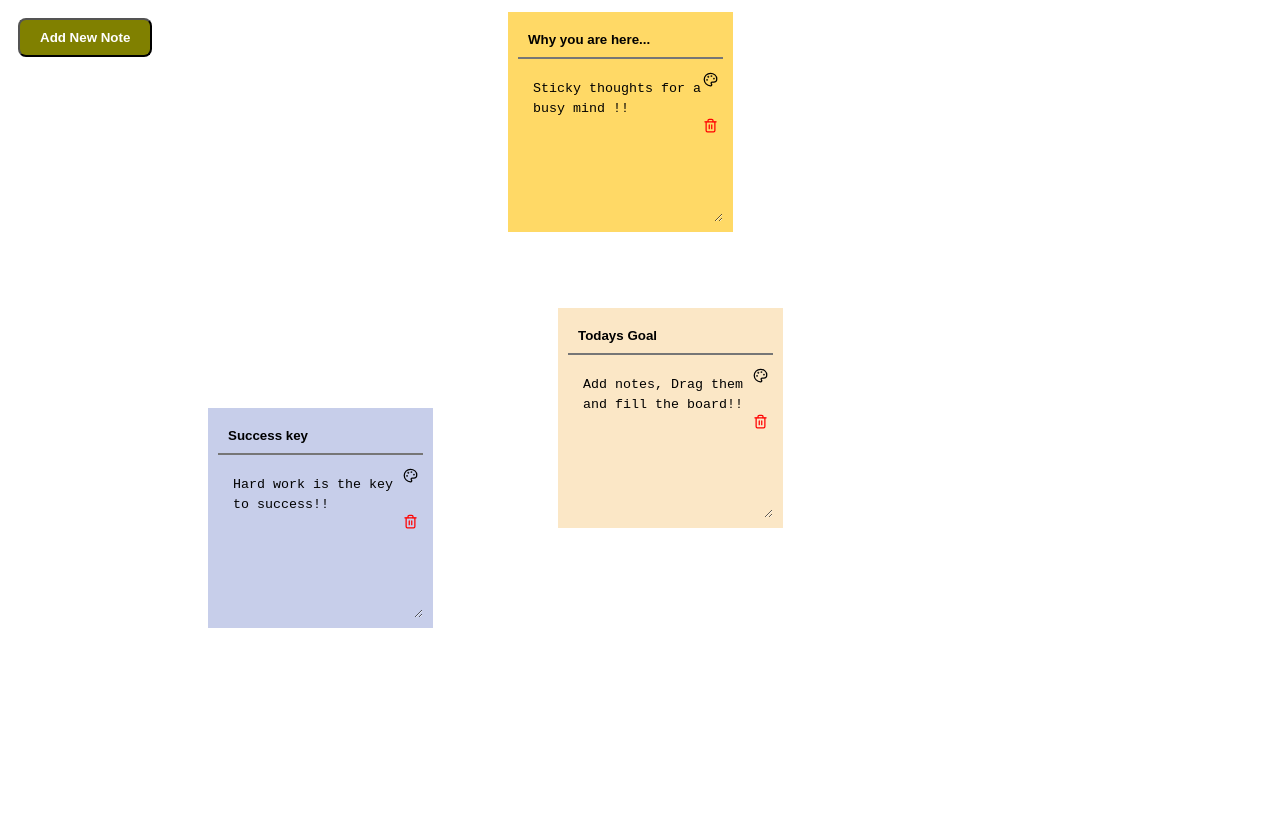
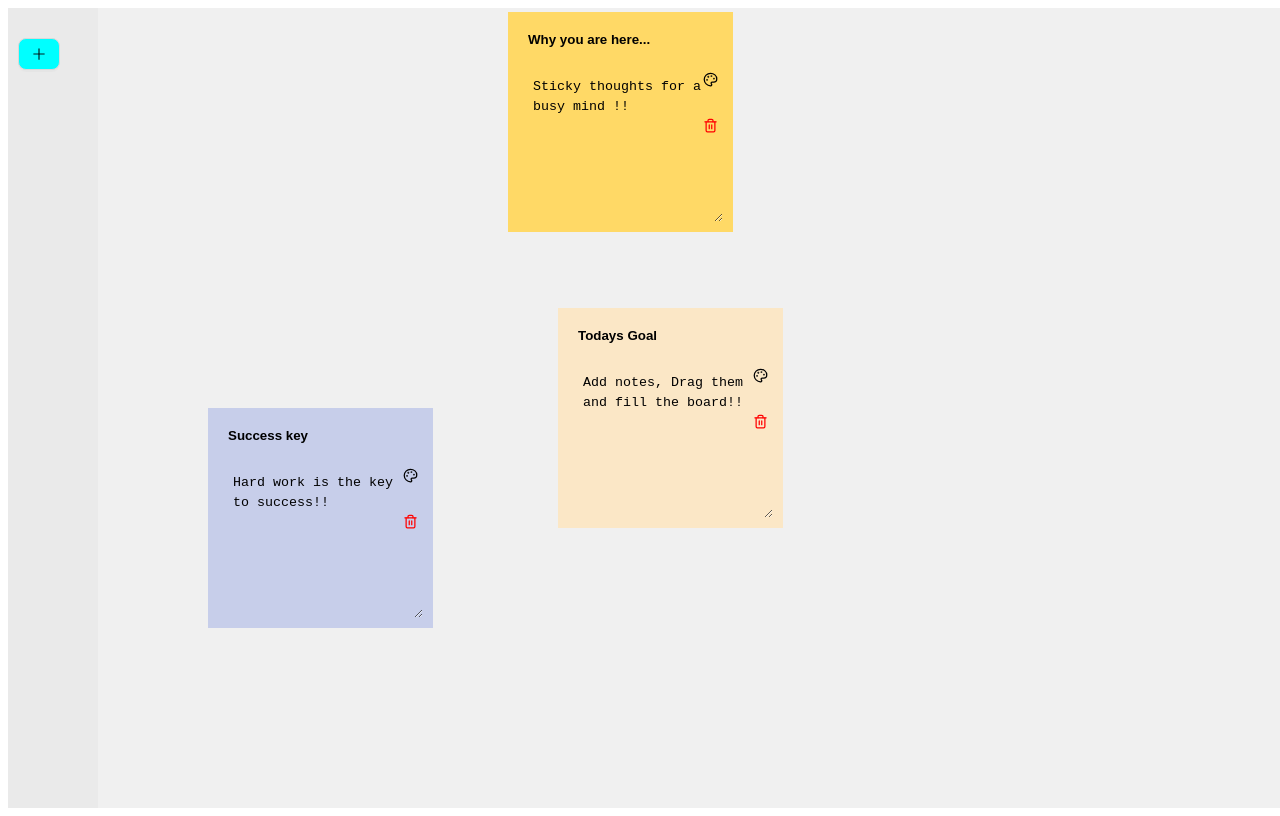
Before and after one commit to React-Ts-Apps/drag-and-drop-notes, a React (Vite) app: page / in a window 1280 px wide. Built offline with nearby package versions, Linux system fonts and the light colour scheme.

Commit message:
add scss and antd button

```diff
--- a/package.json
+++ b/package.json
@@ -10,9 +10,11 @@
     "preview": "vite preview"
   },
   "dependencies": {
+    "antd": "^5.28.1",
     "lucide-react": "^0.553.0",
     "react": "^19.0.0",
-    "react-dom": "^19.0.0"
+    "react-dom": "^19.0.0",
+    "scss": "^0.2.4"
   },
   "devDependencies": {
     "@eslint/js": "^9.21.0",
@@ -23,6 +25,7 @@
     "eslint-plugin-react-hooks": "^5.1.0",
     "eslint-plugin-react-refresh": "^0.4.19",
     "globals": "^15.15.0",
+    "sass-embedded": "^1.93.3",
     "typescript": "~5.7.2",
     "typescript-eslint": "^8.24.1",
     "vite": "^6.2.0"
--- a/src/components/NotesBoard/AddNoteButton.tsx
+++ b/src/components/NotesBoard/AddNoteButton.tsx
@@ -1,13 +1,17 @@
 import { AddNoteProps } from "../../types/notes"
+import IconButton from "../ui/Button"
+import { PlusOutlined } from '@ant-design/icons';
 
 const AddNoteButton = ({ addNote }: AddNoteProps) => {
   return (
-    <>
-      <button className="add-note-button"
-        onClick={addNote}>
-        Add New Note
-      </button>
-    </>
+    <IconButton
+      onClick={addNote}
+      icon={<PlusOutlined />}
+      shape="circle"
+      type="default"
+      title="Add Note"
+      className="add-note-button"
+    />
   )
 }
 export default AddNoteButton
--- a/src/components/NotesBoard/NotesBoard.tsx
+++ b/src/components/NotesBoard/NotesBoard.tsx
@@ -6,6 +6,7 @@ import { useNotes } from "../../hooks/useNotes"
 import { useDrag } from "../../hooks/useDrag"
 import { INITIAL_NOTES } from "../../constants/constants"
 
+
 const NotesBoard = () => {
     const [notes, setNotes] = useLocalStorage<NoteProps[]>('notes', INITIAL_NOTES)
     const { addNote, deleteNote, updateNote, moveNote } = useNotes(notes, setNotes)
@@ -13,7 +14,10 @@ const NotesBoard = () => {
 
     return (
         <div className="notes-board">
-            <AddNoteButton addNote={addNote} />
+            <div className="left-toolbar">
+                <AddNoteButton addNote={addNote} />
+            </div>
+
             {notes.map((note) => (
                 <Note key={note.id} note={note}
                     updateNote={updateNote}
--- /dev/null
+++ b/src/components/ui/Button.tsx
@@ -0,0 +1,6 @@
+import { Button, type ButtonProps } from "antd"
+
+const IconButton = (props: ButtonProps) => {
+    return <Button {...props} />
+}
+export default IconButton
--- a/src/main.tsx
+++ b/src/main.tsx
@@ -1,6 +1,6 @@
 import { StrictMode } from "react";
 import { createRoot } from "react-dom/client";
-import "./styles/notes.css";
+import "./styles/notes.scss";
 import NotesBoard from "./components/NotesBoard/NotesBoard";
 
 createRoot(document.getElementById("root")!).render(
--- a/src/styles/notes.css
+++ /dev/null
@@ -1,66 +0,0 @@
-.notes-board {
-    position: relative;
-    width: 50vw;
-    height: 50vh;
-
-}
-
-.add-note-button {
-    position: absolute;
-    top: 10px;
-    left: 10px;
-    background-color: #808000;
-    font-weight: bold;
-    color: white;
-    border-radius: 8px;
-    padding: 10px 20px;
-    cursor: pointer;
-    margin-bottom: 10px;
-}
-
-.sticky-note {
-    position: absolute;
-    cursor: crosshair;
-    display: flex;
-    flex-direction: column;
-    min-height: 200px;
-    min-width: 200px;
-    user-select: none;
-    padding: 10px;
-}
-
-
-.note-title {
-    border-top: none;
-    border-right: none;
-    border-left: none;
-    outline: none;
-    background-color: transparent;
-    font-weight: bold;
-    margin-bottom: 5px;
-    padding: 10px;
-}
-
-.note-content {
-    outline: none;
-    border: none;
-    background-color: transparent;
-    padding: 15px;
-    flex: 1;
-    line-height: 1.5;
-    width: auto;
-}
-
-.note-toolbar {
-    display: flex;
-    flex-direction: column;
-    position: absolute;
-    right: 0;
-    width: 30px;
-    pointer-events: all;
-    padding-top: 50px;
-}
-
-.color-palette-btn>input {
-    opacity: 0;
-}
--- /dev/null
+++ b/src/styles/notes.scss
@@ -0,0 +1,75 @@
+@use './variables' as vars;
+
+@mixin common-note-style($padding: 10px) {
+    outline: none;
+    border: none;
+    background-color: transparent;
+    padding: $padding;
+}
+
+.notes-board {
+    position: relative;
+    width: 100vw;
+    height: 100vh;
+    overflow: hidden;
+    background-color: vars.$board-bg;
+
+    .left-toolbar {
+        width: 70px;
+        height: 100%;
+        background-color: #eaeaea;
+        display: flex;
+        flex-direction: column;
+        padding: 10px;
+
+        .add-note-button {
+            position: absolute;
+            top: 30px;
+            left: 10px;
+            border-radius: 8px;
+            background-color: cyan;
+            padding: 10px 20px;
+            cursor: pointer;
+            margin-bottom: 10px;
+        }
+    }
+
+
+
+    .sticky-note {
+        position: absolute;
+        cursor: crosshair;
+        display: flex;
+        flex-direction: column;
+        min-height: vars.$note-minheight;
+        min-width: vars.$note-minwidth;
+        user-select: none;
+        padding: 10px;
+
+        .note-title {
+            @include common-note-style();
+            font-weight: bold;
+            margin-bottom: 5px;
+        }
+
+        .note-content {
+            @include common-note-style(15px);
+            flex: 1;
+            line-height: 1.5;
+        }
+    }
+
+    .note-toolbar {
+        display: flex;
+        flex-direction: column;
+        position: absolute;
+        right: 0;
+        width: 30px;
+        pointer-events: all;
+        padding-top: 50px;
+    }
+
+    .color-palette-btn>input {
+        opacity: 0;
+    }
+}
--- /dev/null
+++ b/src/styles/variables.scss
@@ -0,0 +1,5 @@
+$board-bg: #f0f0f0;
+$add-note: #808000;
+$add-note-font: white;
+$note-minwidth: 200px;
+$note-minheight: 200px;
```
Also changed, not shown: 1 other file (tests, documents, lock files or other folders).
